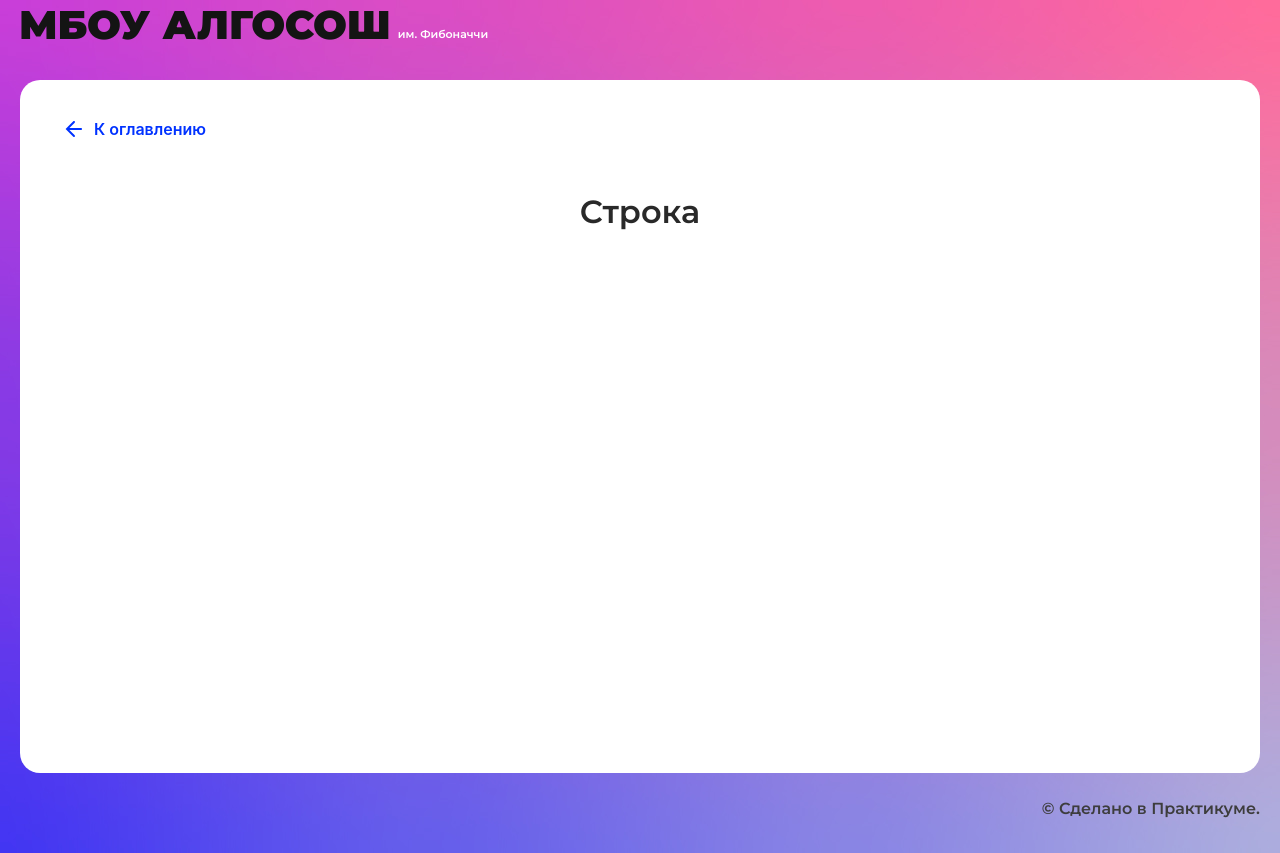
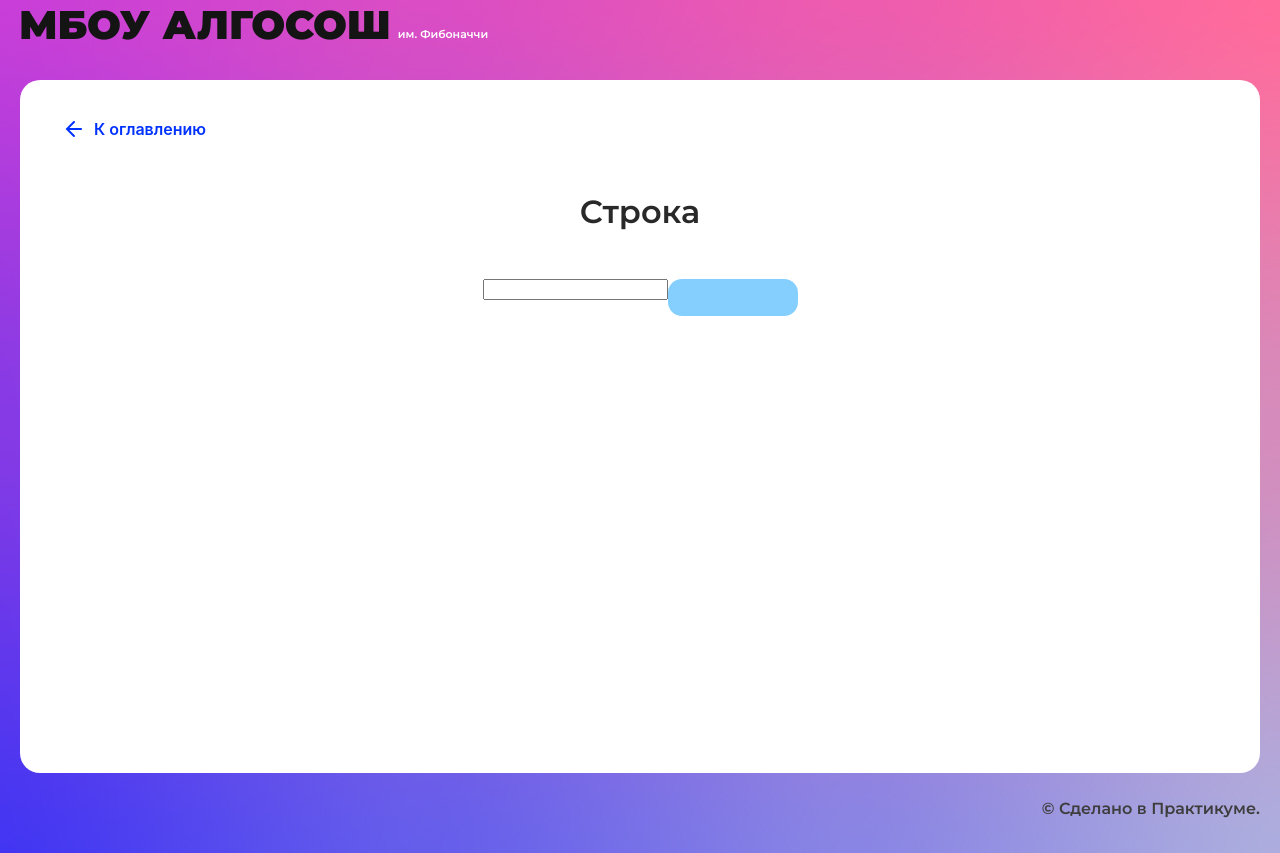
Before and after one commit to way-samurai/algososh, a React (Create React App) app: page /recursion in a window 1280 px wide. Built offline with nearby package versions, Linux system fonts and the light colour scheme.

Commit message:
добавил файлы стилей и JSX верстку в компонент string

```diff
--- /dev/null
+++ b/src/components/string/string.module.css
@@ -0,0 +1,21 @@
+.form {
+    max-width: 522px;
+    width: 100%;
+    margin: 0 auto;
+    display: flex;
+    align-items: flex-start;
+    justify-content: center;
+}
+
+.list {
+    max-width: 1040px;
+    gap: 16px;
+    width: 100%;
+    padding: 0;
+    margin: 120px auto 0;
+    display: flex;
+    flex-wrap: wrap;
+    flex-direction: row;
+    align-items: center;
+    justify-content: center;
+}
--- a/src/components/string/string.tsx
+++ b/src/components/string/string.tsx
@@ -1,10 +1,27 @@
 import React from "react";
+import styles from "./string.module.css";
 import { SolutionLayout } from "../ui/solution-layout/solution-layout";
+import { Button } from "../ui/button/button";
+import { Circle } from "../ui/circle/circle";
 
 export const StringComponent: React.FC = () => {
   return (
     <SolutionLayout title="Строка">
-
+      <form className={styles.form} >
+        <input />
+        <Button />
+      </form>
+      <ul className={styles.list}>
+        {/* {reversArray.map((letter: string, index: number) => {
+          return (
+            <Circle
+              key={index}
+              letter={letter}
+              index={index + 1}
+              // state={stateCircle(currentIndex, index, reversArray)}
+            />)
+        })} */}
+      </ul>
     </SolutionLayout>
   );
 };
```
Also changed, not shown: 2 other files (tests, documents, lock files or other folders).
